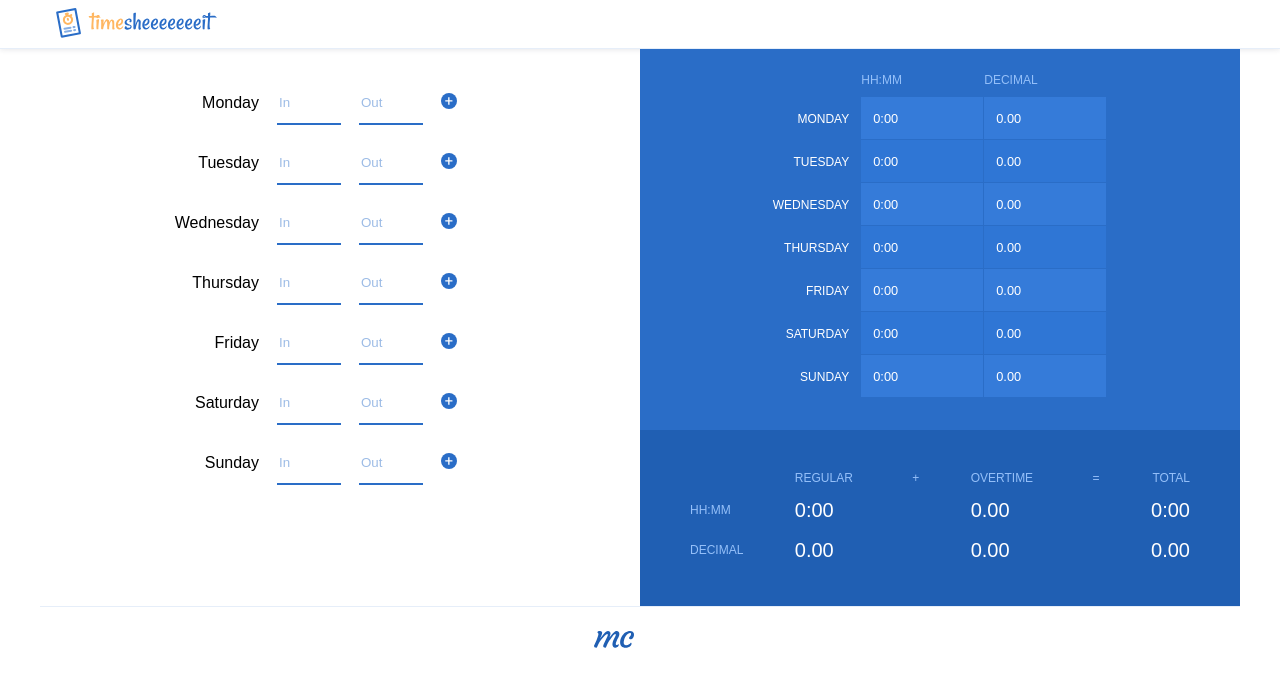
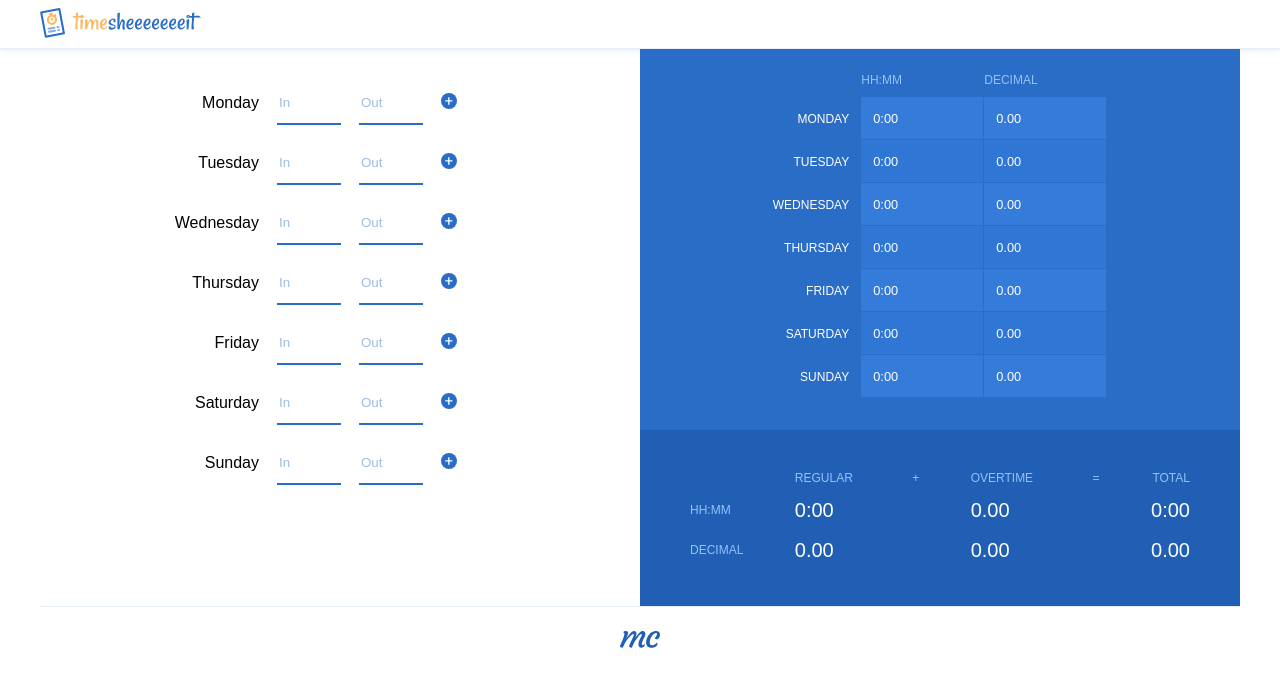
Before and after one commit to mattcoddington/timesheeeeeeeit, a React (Create React App) app: page / in a window 1280 px wide. Shown: the top 686 px of the page. Built offline with nearby package versions, Linux system fonts and the light colour scheme.

Commit message:
logos were off center

```diff
--- a/src/components/Footer.js
+++ b/src/components/Footer.js
@@ -7,7 +7,6 @@ class Footer extends Component {
     return (
       <div className="footer-container">
           <div><a href="http://www.matthewcoddington.com"><img src={mc} alt="MC" /></a></div>
-          <div>&nbsp;</div>
       </div>
     );
   }
--- a/src/components/TopNavigation.scss
+++ b/src/components/TopNavigation.scss
@@ -9,10 +9,6 @@
   -webkit-box-shadow: 0px 1px 5px 0px rgba(36,35,61,0.10);
   -moz-box-shadow: 0px 1px 5px 0px rgba(36,35,61,0.10);
   box-shadow: 0px 1px 5px 0px rgba(36,35,61,0.10);
-}
-
-.top-navigation-container div {
-  padding: 0 16px 0 16px;
 }
 
 .top-navigation-container img {
```
